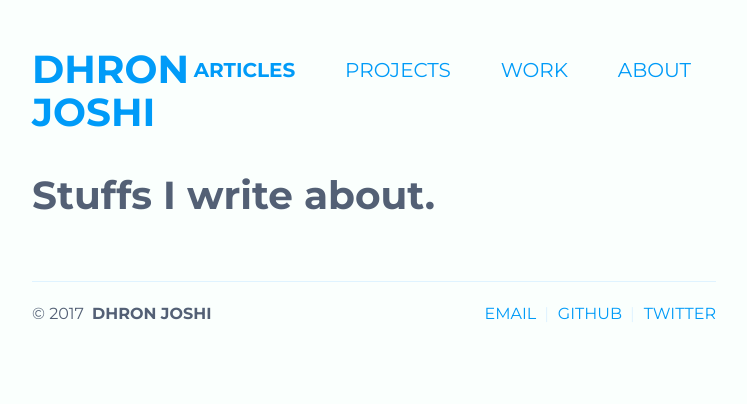
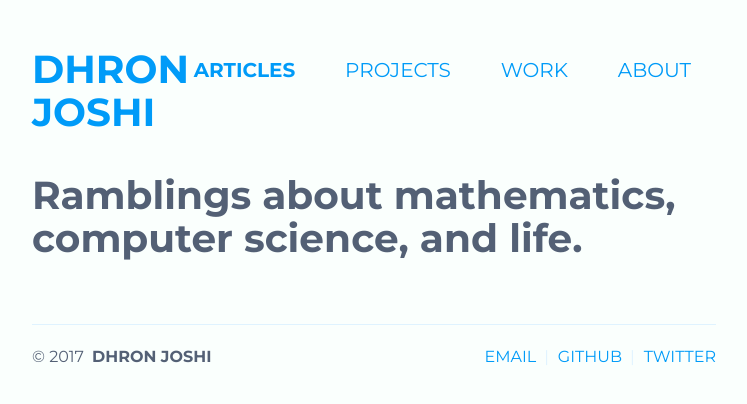
Before and after one commit to Dhron/dhron.github.io, a Jekyll site: the page built from articles/index.html, in a window 1280 px wide. Shown: the top 404 px of the page, without its empty margins (266-1013 px from the left). Built offline with Jekyll 4.4.1, drawn with Linux system fonts in a browser that asks for light colours; the list of posts is cut into pages by our own code.

Commit message:
changed titles

```diff
--- a/articles/index.html
+++ b/articles/index.html
@@ -1,8 +1,8 @@
 ---
 layout: page
 title: Articles
-subtitle: Stuffs I write about.
-desc: Stuffs I write about
+subtitle: Ramblings about mathematics, computer science, and life.
+desc: Am I old and wise yet
 ---
 {% if paginator.page == 1 %}
   {% for post in site.posts limit: 2 %}
```
